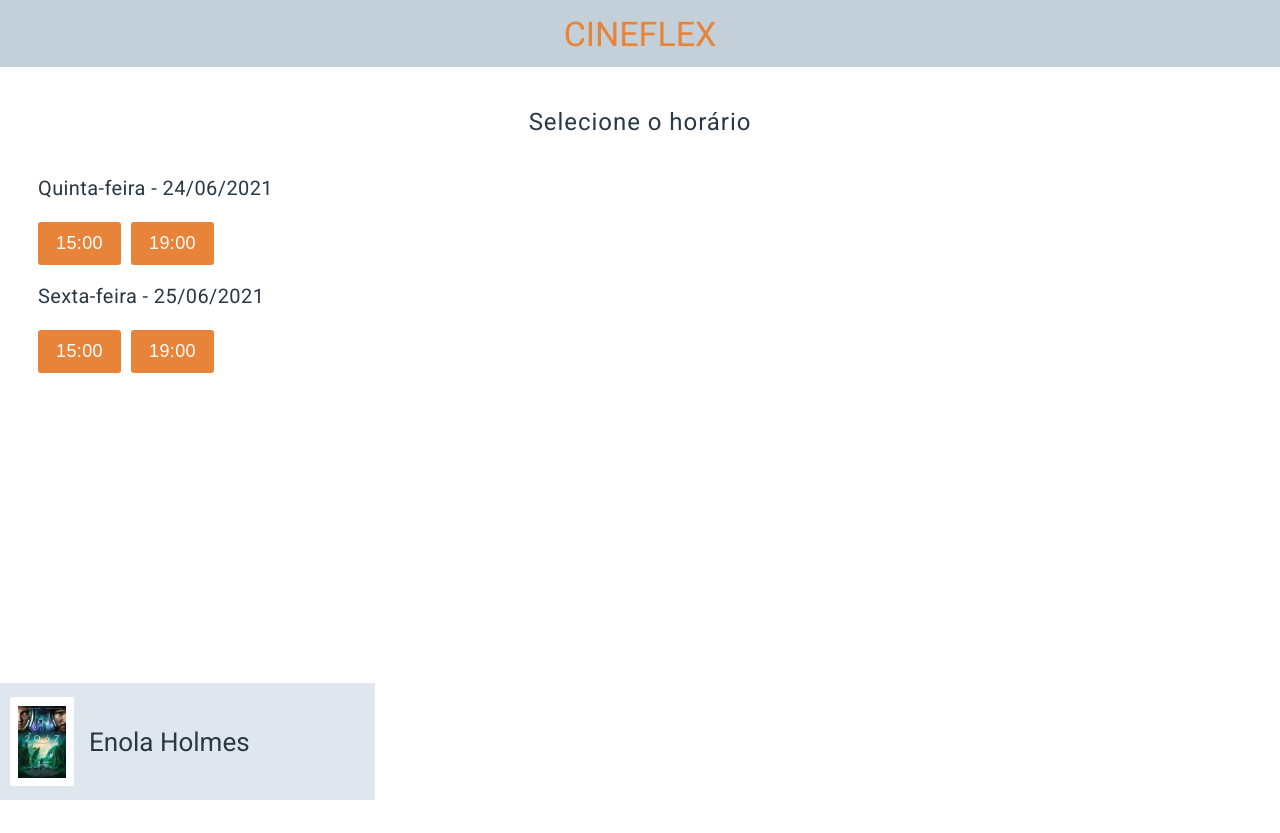
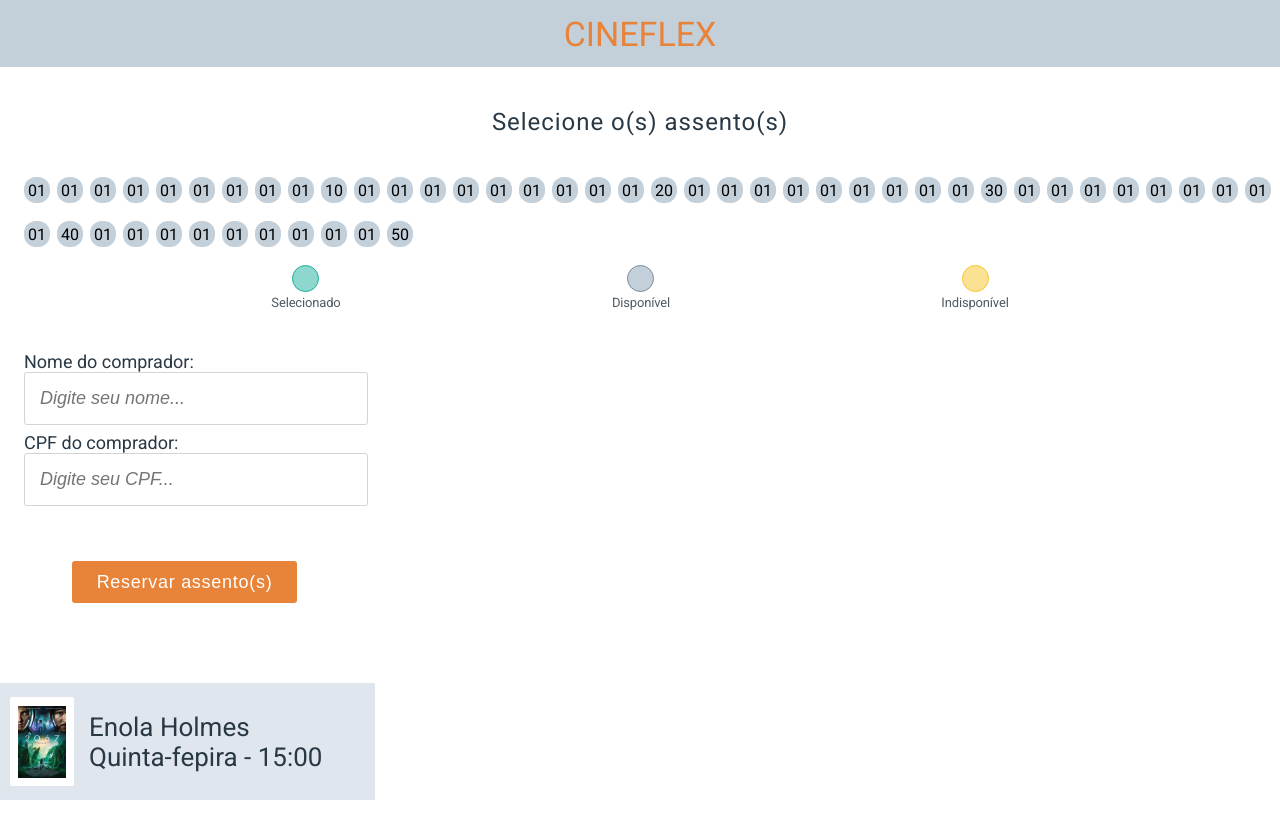
Before and after one commit to Saulo-SDS/CineFlex, a React (Create React App) app: page / in a window 1280 px wide. Before the commit the page ends 800 px from the top, so only its background shows below. Built offline with nearby package versions, Linux system fonts and the light colour scheme.

Commit message:
Added seats screen layout

```diff
--- a/src/App.js
+++ b/src/App.js
@@ -1,5 +1,6 @@
 import './App.css';
 import ListFilms from './ListFilmsComponent/ListFilms';
+import Seats from './SeatsComponent/Seats';
 import SessionFilm from './SessionComponent/SessionFilm';
 import Top from './TopComponent/Top';
 
@@ -8,7 +9,8 @@ function App() {
     <>
       <Top/>
       {/*<ListFilms/>*/}
-      {<SessionFilm/>}
+      {/*<SessionFilm/>*/}
+      {<Seats/>}
     </>
   );
 }
--- /dev/null
+++ b/src/SeatsComponent/Seats.js
@@ -0,0 +1,114 @@
+import film from "../film.png"
+
+function Seats() {
+    const data = ["01","02","03","04","05","06","07","08","09","10","11","12","13","14","15","16","17","18","19","20",
+                    "21","22","23","24","25","26","27","28","29","30",
+                    "31","32","33","34","35","36","37","38","39","40",
+                    "41","42","43","44","45","46","47","48","49","50"
+    ];
+
+
+    return (
+        <div className="container">
+
+            <div className="description">
+                <span>Selecione o(s) assento(s)</span>
+            </div>
+
+            <ul className="seats-session">
+                <li>01</li>
+                <li>01</li>
+                <li>01</li>
+                <li>01</li>
+                <li>01</li>
+                <li>01</li>
+                <li>01</li>
+                <li>01</li>
+                <li>01</li>
+                <li>10</li>
+                <li>01</li>
+                <li>01</li>
+                <li>01</li>
+                <li>01</li>
+                <li>01</li>
+                <li>01</li>
+                <li>01</li>
+                <li>01</li>
+                <li>01</li>
+                <li>20</li>
+                <li>01</li>
+                <li>01</li>
+                <li>01</li>
+                <li>01</li>
+                <li>01</li>
+                <li>01</li>
+                <li>01</li>
+                <li>01</li>
+                <li>01</li>
+                <li>30</li>
+                <li>01</li>
+                <li>01</li>
+                <li>01</li>
+                <li>01</li>
+                <li>01</li>
+                <li>01</li>
+                <li>01</li>
+                <li>01</li>
+                <li>01</li>
+                <li>40</li>
+                <li>01</li>
+                <li>01</li>
+                <li>01</li>
+                <li>01</li>
+                <li>01</li>
+                <li>01</li>
+                <li>01</li>
+                <li>01</li>
+                <li>01</li>
+                <li>50</li>
+            </ul>
+
+            <div className="infos">
+                <div className="infor-color">
+                    <div className="selected"></div>
+                    <span>Selecionado</span>
+                </div>
+                <div className="infor-color">
+                    <div className="avaliable"></div>
+                    <span>Disponível</span>
+                </div>
+
+                <div className="infor-color">
+                    <div className="unavailable"></div>
+                    <span>Indisponível</span>
+                </div>
+            </div>
+
+
+            <div className="client-info">
+                <p>Nome do comprador:</p>
+                <input placeholder="Digite seu nome..."/>
+                <p>CPF do comprador:</p>
+                <input placeholder="Digite seu CPF..."/>
+            </div>
+
+
+            <button>Reservar assento(s)</button>
+
+            <div className="bottom-bar">
+                <div className="chosen-film">
+                    <div className="back-image">
+                     <img src={film}/>
+                    </div>
+                    <div className="info-session">
+                        <p>Enola Holmes</p>
+                        <p>Quinta-fepira - 15:00</p>
+                    </div>
+                </div>
+            </div>
+        </div>
+    );
+}
+
+
+export default Seats;
--- /dev/null
+++ b/src/SeatsComponent/seat.css
@@ -0,0 +1,155 @@
+.container {
+    margin-bottom: 200px;
+}
+
+.description {
+    display: flex;
+    justify-content: center;
+    align-items: center;
+    height: 110px;
+    font-size: 24px;
+    line-height: 28px;
+    letter-spacing: 0.04em;
+    color:#293845;
+}
+
+ul li {
+    display: flex;
+    align-items: center;
+    justify-content: center;
+    background-color: blue;
+    height: 26px;
+    width: 26px;
+    margin-right: 7px;
+    margin-bottom: 18px;
+    border-radius: 12px;
+    background-color: #C3CFD9;
+}
+
+.seats-session {
+    display: flex;
+    flex-wrap: wrap;
+    padding-left: 24px;
+}
+.infos {
+    display: flex;
+    justify-content: space-evenly;
+}
+
+.infor-color div{
+    margin: 0 auto;
+    height: 25px;
+    width: 25px;
+    left: 78px;
+    top: 377px;
+    border-radius: 17px;
+}
+
+.infor-color span {
+    font-size: 13px;
+    line-height: 15px;
+    letter-spacing: -0.013em;
+    color: #4E5A65;
+}
+
+.selected {
+    border: 1px solid #1AAE9E;
+    background-color: #8DD7CF;
+}
+
+.avaliable {
+    border: 1px solid #7B8B99;
+    background-color: #C3CFD9;
+}
+
+.unavailable {
+    border: 1px solid #F7C52B;
+    background-color: #FBE192;
+}
+
+
+.bottom-bar {
+    display: flex;
+    height: 117px;
+    width: 375px;
+    background-color: #DFE6ED;
+    position: fixed;
+    bottom: 0;
+    left: 0;
+}
+
+.chosen-film {
+   display: flex;
+   align-items: center;
+}
+
+.back-image {
+    display: flex;
+    align-items: center;
+    justify-content: center;
+    height: 89px;
+    width: 64px;
+    border-radius: 2px;
+    margin-left: 10px;
+    background-color: #ffffff;
+}
+
+.chosen-film img {
+    height: 72px;
+    width: 48px;
+}
+
+.info-session {
+    font-size: 26px;
+    line-height: 30px;
+    margin-left: 15px;
+    color: #293845;
+}
+
+.client-info {
+    margin-top: 40px;
+    padding-left: 24px;
+}
+
+.client-info p{
+    font-size: 18px;
+    font-weight: 400;
+    line-height: 21px;
+    color: #293845;
+    margin-top: 7px;
+}
+
+.client-info input{
+    height: 51px;
+    width: 327px;
+    left: 24px;
+    top: 497px;
+    border-radius: 3px;
+}
+
+input:focus{
+    box-shadow: 0 0 0 0;
+    outline: 0;
+}
+
+input{
+    font-size: 18px;
+    font-style: italic;
+    line-height: 21px;
+    padding-left: 15px;
+    border: 1px solid #D4D4D4;
+}
+
+button {
+    height: 42px;
+    width: 225px;
+    font-size: 18px;
+    line-height: 21px;
+    letter-spacing: 0.04em;
+    text-align: center;
+    border: none;
+    border-radius: 3px;
+    color: #ffffff;
+    margin: 55px 72px 30px 72px;
+    background-color: #E8833A;
+}
--- a/src/SessionComponent/sessionFilm.css
+++ b/src/SessionComponent/sessionFilm.css
@@ -1,3 +1,15 @@
+.description {
+    display: flex;
+    justify-content: center;
+    align-items: center;
+    height: 110px;
+    font-family: Roboto;
+    font-size: 24px;
+    font-weight: 400;
+    line-height: 28px;
+    letter-spacing: 0.04em;
+    color:#293845;
+}
 
 .info-film {
     justify-content: space-between;
@@ -36,40 +48,3 @@ button:hover {
     height: 50px;
     background-color: red;
 }
-
-.bottom-bar {
-    display: flex;
-    height: 117px;
-    width: 375px;
-    background-color: #DFE6ED;
-    position: fixed;
-    bottom: 0;
-    left: 0;
-}
-.chosen-film {
-   display: flex;
-   align-items: center;
-}
-
-.chosen-film div {
-    display: flex;
-    align-items: center;
-    justify-content: center;
-    height: 89px;
-    width: 64px;
-    border-radius: 2px;
-    margin-left: 10px;
-    background-color: #ffffff;
-}
-
-.chosen-film img {
-    height: 72px;
-    width: 48px;
-}
-
-.chosen-film span {
-    font-size: 26px;
-    line-height: 30px;
-    margin-left: 15px;
-    color: #293845;
-}
--- a/src/index.css
+++ b/src/index.css
@@ -5,3 +5,8 @@ body {
   font-family: Roboto;
   font-weight: 400;
 }
+
+* {
+  margin: 0;
+  padding: 0;
+}
--- a/src/index.js
+++ b/src/index.js
@@ -4,6 +4,7 @@ import './index.css';
 import './TopComponent/top.css';
 import './ListFilmsComponent/listFilms.css';
 import './SessionComponent/sessionFilm.css';
+import './SeatsComponent/seat.css';
 import App from './App';
 import reportWebVitals from './reportWebVitals';
 
```
